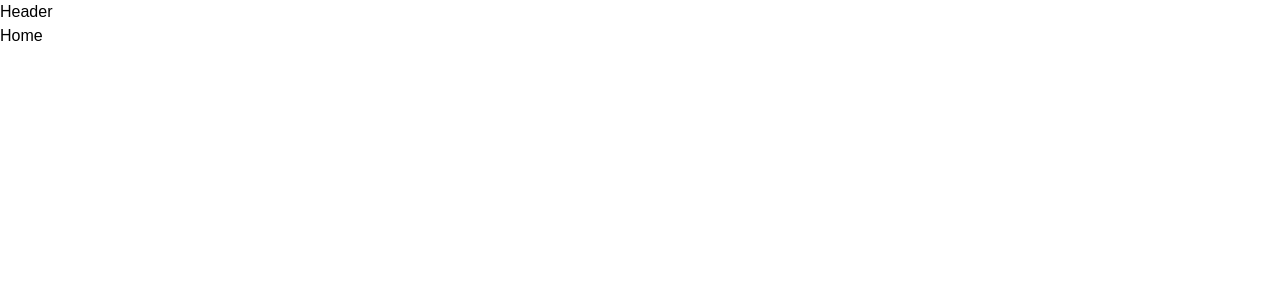
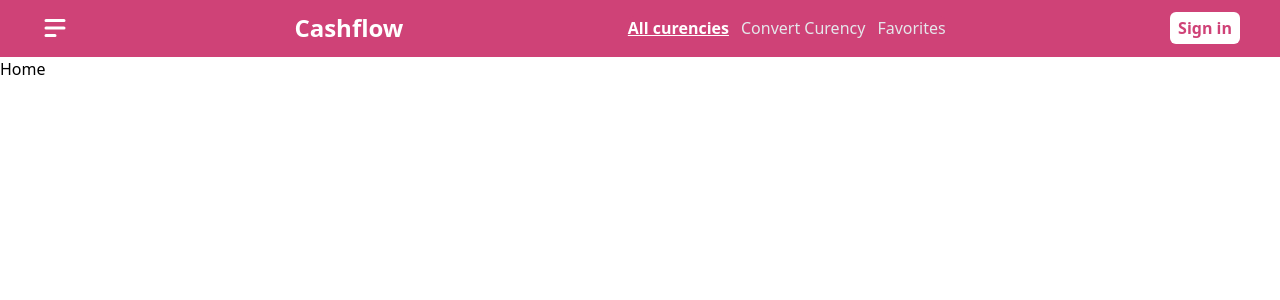
Before and after one commit to AsumVictor/CashFlow-Exchange, a React (Create React App) app: page / in a window 1280 px wide. Shown: the top 300 px of the page. Built offline with nearby package versions, Linux system fonts and the light colour scheme.

Commit message:
Added header

```diff
--- a/src/App.js
+++ b/src/App.js
@@ -3,13 +3,13 @@ import { useDispatch } from "react-redux";
 import { BrowserRouter, Routes, Route } from "react-router-dom";
 import { ToastContainer } from "react-toastify";
 import "react-toastify/dist/ReactToastify.css";
-import Header from "./components/Header.js";
 import {
   HomePage,
   CurrencyDetailPage,
   FavoritePage,
   ConversionPage,
 } from "./Routes.js";
+import PageLayout from "./layout/PageLayout.js";
 
 function App() {
   const dispatch = useDispatch();
@@ -17,7 +17,7 @@ function App() {
   return (
     <BrowserRouter>
       <Routes>
-        <Route element={<Header />}>
+        <Route element={<PageLayout />}>
           <Route path="/" element={<HomePage />} />
           <Route path="/:id" element={<CurrencyDetailPage />} />
           <Route path="/favorite" element={<FavoritePage />} />
--- a/src/components/Header.js
+++ b/src/components/Header.js
@@ -1,12 +1,55 @@
-import React from "react";
-import { Outlet } from "react-router-dom";
+import React, { useState } from "react";
+import { NavLink } from "react-router-dom";
+import { HiMenuAlt2, HiX } from "react-icons/hi";
 
 function Header() {
+  const navLinks = [
+    {
+      href: "/",
+      label: "All curencies",
+    },
+    {
+      href: "/conversion",
+      label: "Convert Curency",
+    },
+    {
+      href: "/favorite",
+      label: "Favorites",
+    },
+  ];
+
+  const [isOpen, setIsOpen] = useState(false);
+
   return (
-    <div>
-      Header
-      <Outlet />
-    </div>
+    <header className="w-full relative py-1 bg-primary h-[1.5cm] flex flex-row items-center px-2 400px:px-10 justify-between">
+      <button className="text-white" onClick={() => setIsOpen((prev) => !prev)}>
+        {isOpen ? <HiX size={30} /> : <HiMenuAlt2 size={30} />}
+      </button>
+
+      <h2 className="text-2xl font-bold text-white">Cashflow</h2>
+
+      <nav
+        className={`${
+          isOpen ? "flex" : "hidden"
+        } absolute top-[1.6cm] 600px:top-0 bg-primary 600px:relative 600px:flex 600px:flex-row gap-3 flex-col px-10 py-10 w-10/12 600px:w-auto 600px:px-0 600px:py-0 rounded-md`}
+      >
+        {navLinks.map((link) => (
+          <NavLink
+            to={link.href}
+            onClick={() => setIsOpen(false)}
+            className={({ isActive }) =>
+              isActive ? "text-white font-semibold underline" : "text-gray-200"
+            }
+          >
+            {link.label}
+          </NavLink>
+        ))}
+      </nav>
+
+      <button className="px-2 py-1 rounded-md bg-white font-bold text-primary">
+        Sign in
+      </button>
+    </header>
   );
 }
 
--- a/src/index.css
+++ b/src/index.css
@@ -2,93 +2,4 @@
 @tailwind components;
 @tailwind utilities;
 
-* {
-  box-sizing: border-box;
-  font-family: Montserrat, sans-serif;
-}
-
-.spinner {
-  position: relative;
-  width: 56px;
-  height: 56px;
-}
-
-.spinner::before,
-.spinner::after {
-  content: "";
-  width: 100%;
-  height: 100%;
-  animation: spinner-rfi6tk 0.8s infinite linear;
-  box-sizing: border-box;
-  border: 11.2px solid rgba(71, 75, 255, 0.1);
-  border-radius: 50%;
-  position: absolute;
-}
-
-.spinner::before {
-  animation-direction: reverse;
-  border-right-color: #474bff;
-  right: calc(50% - 5.6px);
-}
-
-.spinner::after {
-  border-left-color: #474bff;
-  left: calc(50% - 5.6px);
-}
-
-@keyframes spinner-rfi6tk {
-  0% {
-    transform: rotate(0deg);
-  }
-
-  50%,
-  100% {
-    transform: rotate(360deg);
-  }
-}
-
-.spinner2 {
-  width: 40px;
-  height: 40px;
-  display: grid;
-  border: 3.2px solid #0000;
-  border-radius: 50%;
-  border-color: rgba(92, 95, 147, 0.61) #0000;
-  animation: spinner-e04l1k 1s infinite linear;
-}
-
-.spinner2::before,
-.spinner2::after {
-  content: "";
-  grid-area: 1/1;
-  margin: 1.6px;
-  border: inherit;
-  border-radius: 50%;
-}
-
-.spinner2::before {
-  border-color: #292cf8 #0000;
-  animation: inherit;
-  animation-duration: 0.5s;
-  animation-direction: reverse;
-}
-
-.spinner2::after {
-  margin: 6.4px;
-}
-
-@keyframes spinner-e04l1k {
-  100% {
-    transform: rotate(1turn);
-  }
-}
-
-.book.deleted {
-  animation: deleted 0.3s linear;
-}
-
-@keyframes deleted {
-  100% {
-    transform: translateX(-100%);
-  }
-}
+@import url('https://fonts.googleapis.com/css2?family=Roboto:ital,wght@0,100;0,300;0,400;0,500;0,700;0,900;1,100;1,300;1,400;1,500;1,700;1,900&display=swap');
--- /dev/null
+++ b/src/layout/PageLayout.js
@@ -0,0 +1,14 @@
+import React from "react";
+import { Outlet } from "react-router-dom";
+import Header from "../components/Header";
+
+function PageLayout() {
+  return (
+    <div className="w-full h-screen overflow-y-auto overflow-x-hidden">
+      <Header />
+      <Outlet />
+    </div>
+  );
+}
+
+export default PageLayout;
--- a/tailwind.config.js
+++ b/tailwind.config.js
@@ -4,9 +4,14 @@ module.exports = {
   theme: {
     extend: {
       colors: {
+        primary: "#cf4277",
+        primary_light: "#ec4c8a",
+        footer: "#9b2552",
       },
       screens: {
         '400px': '400px',
+        '500px': "500px",
+        '600px': "600px",
         '620px': '620px',
         '730px': '730px',
         '850px': '850px',
```
